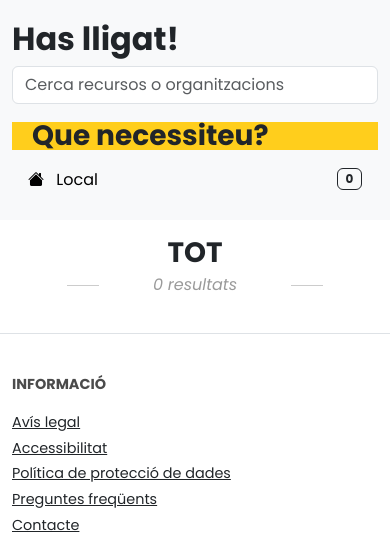
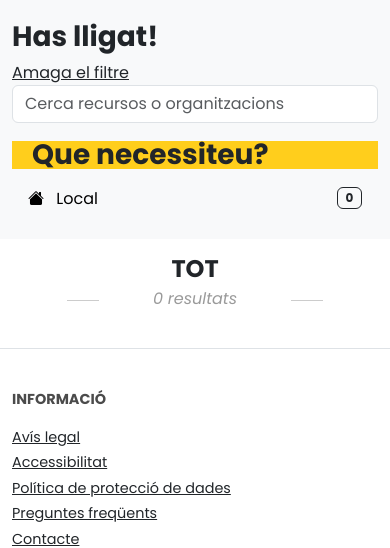
Before and after one commit to transversalcoop/femlliga, a Django app: page /organization/00000000-0000-0000-0000-000000000001/matches/ in a window 390 px wide. Shown: the part 69-617 px from the top of the page. Run offline with Django 4.2, Linux system fonts and the light colour scheme; a user stored in the database is signed in; tables that the repository leaves empty hold one stand-in row (values such as "Sample post"); parts of the project's set-up code (start-up, migrations or seed data) failed here and were passed over; some libraries are stand-ins or nearby versions.

Commit message:
FL093 fixed styles for mobile

```diff
--- a/config/settings.py
+++ b/config/settings.py
@@ -224,6 +224,9 @@ ACCOUNT_FORMS = {
     "login": "femlliga.forms.CaptchaLoginForm",
     "signup": "femlliga.forms.CaptchaSignupForm",
 }
+ACCOUNT_LOGIN_ON_EMAIL_CONFIRMATION = True
+ACCOUNT_EMAIL_CONFIRMATION_ANONYMOUS_REDIRECT_URL = "/"
+ACCOUNT_EMAIL_CONFIRMATION_AUTHENTICATED_REDIRECT_URL = "/app"
 
 SOCIALACCOUNT_PROVIDERS = {
     'google': {
--- a/femlliga/static/style.css
+++ b/femlliga/static/style.css
@@ -28,6 +28,24 @@ h2 {
 h3 {
     font-size: 24px;
     font-weight: normal;
+}
+
+@media (max-width: 768px) {
+    h1 {
+        font-size: 28px;
+    }
+
+    h2 {
+        font-size: 24px;
+    }
+
+    h3 {
+        font-size: 20px;
+    }
+
+    .badge {
+        white-space: normal;
+    }
 }
 
 h1, h2, h3, h4, h5, h6 {
@@ -710,3 +728,14 @@ nav .nav-link.active {
 .preferences-row .form-range::-ms-thumb {
     background-color: var(--brown);
 }
+
+.bg-yellow {
+    background-color: var(--yellow);
+}
+
+.text-toggle[aria-expanded=false] .text-expanded {
+    display: none;
+}
+.text-toggle[aria-expanded=true] .text-collapsed {
+    display: none;
+}
--- a/femlliga/templates/femlliga/_macros.html
+++ b/femlliga/templates/femlliga/_macros.html
@@ -637,3 +637,10 @@ function matchContains(search) {
 {% endmacro %}
 
 {% macro render_resource(r, options) %}{{ resource_name(r) }}{% if len(options) > 0 %} ({{ display_list(options) }}){% endif %}{% endmacro %}
+
+{% macro sidebar_filter_show_link() %}
+<a href="#sidebar-filter" class="text-toggle d-md-none" data-bs-toggle="collapse" aria-expanded="true">
+  <span class="text-collapsed">{{ _("Mostra el filtre") }}</span>
+  <span class="text-expanded">{{ _("Amaga el filtre") }}</span>
+</a>
+{% endmacro %}
--- a/femlliga/templates/femlliga/agreements.html
+++ b/femlliga/templates/femlliga/agreements.html
@@ -1,6 +1,6 @@
 {% extends "femlliga/_base_template.html" %}
 
-{% from 'femlliga/_macros.html' import organization_link, info_tooltip, vue_js %}
+{% from 'femlliga/_macros.html' import organization_link, info_tooltip, vue_js, sidebar_filter_show_link %}
 
 {% block title %}{{ _("Peticions") }}{% endblock %}
 
@@ -10,6 +10,8 @@
   <div id="app" class="row">
     <div class="col-md-4 d-md-block bg-light sidebar">
       <h1>{{ _("Peticions enviades i rebudes") }}</h1>
+      {{ sidebar_filter_show_link() }}
+      <div class="collapse show" id="sidebar-filter">
         <div class="btn-group w-100 mb-2" role="group" aria-label="{{ _("Selecciona si mostrar els resultats agrupats per recurs o per organització") }}">
           <button
             type="button"
@@ -56,6 +58,7 @@
             </li>
           </template>
         </ul>
+      </div>
     </div>
 
     <div class="col-md-8 ms-sm-auto px-md-4">
--- a/femlliga/templates/femlliga/matches.html
+++ b/femlliga/templates/femlliga/matches.html
@@ -1,6 +1,6 @@
 {% extends "femlliga/_base_template.html" %}
 
-{% from 'femlliga/_macros.html' import render_select_raw, organization_link, images_modal_vue, info_tooltip, match_filter_row_vue, vue_js, show_matches_vue, match_contains_func_js, matches_methods_vue %}
+{% from 'femlliga/_macros.html' import render_select_raw, organization_link, images_modal_vue, info_tooltip, match_filter_row_vue, vue_js, show_matches_vue, match_contains_func_js, matches_methods_vue, sidebar_filter_show_link %}
 
 {% block title %}
 {{ _("Has lligat!") }}
@@ -33,6 +33,8 @@
   <div id="app" class="row">
     <div class="col-md-4 d-md-block bg-light sidebar">
       <h1>{{ _("Has lligat!") }}</h1>
+      {{ sidebar_filter_show_link() }}
+      <div class="collapse show" id="sidebar-filter">
         <input v-model="search" type="text" class="form-control" placeholder="{{ _("Cerca recursos o organitzacions") }}">
         <ul class="nav nav-pills flex-column mb-auto mt-2">
           <h2 class="resource-matches-title background-yellow">{{ _("Que necessiteu?") }}</h2>
@@ -61,6 +63,7 @@
             </li>
           </template>
         </ul>
+      </div>
     </div>
 
     <div class="col-md-8 ms-sm-auto px-md-4">
--- a/femlliga/templates/femlliga/preferences.html
+++ b/femlliga/templates/femlliga/preferences.html
@@ -75,13 +75,13 @@
 
 {% macro preferences_switch(form, name, label, sublabel=None) %}
 <div class="row preferences-row">
-  <div class="col-lg-11 col-md-10">
+  <div class="col-9 col-lg-11 col-md-10">
     <label class="form-check-label" for="{{ name }}">
       <strong>{{ label }}</strong>
       {% if sublabel %}<div>{{ sublabel }}</div>{% endif %}
     </label>
   </div>
-  <div class="col-lg-1 col-md-2 form-switch form-check-reverse">
+  <div class="col-3 col-lg-1 col-md-2 form-switch form-check-reverse">
     <input class="form-check-input" type="checkbox" name="{{ name }}"
          {% if form and form.cleaned_data and form.cleaned_data[name] %}checked{% endif %}>
   </div>
--- a/femlliga/templates/femlliga/search.html
+++ b/femlliga/templates/femlliga/search.html
@@ -1,6 +1,6 @@
 {% extends "femlliga/_base_template.html" %}
 
-{% from 'femlliga/_macros.html' import render_select_raw, organization_link, images_modal_vue, info_tooltip, match_filter_row_vue, vue_js, show_matches_vue, match_contains_func_js, matches_methods_vue %}
+{% from 'femlliga/_macros.html' import render_select_raw, organization_link, images_modal_vue, info_tooltip, match_filter_row_vue, vue_js, show_matches_vue, match_contains_func_js, matches_methods_vue, sidebar_filter_show_link %}
 
 {% block title %}
 {{ _("Descobreix tot el que hi ha a Fem lliga!") }}
@@ -12,6 +12,8 @@
   <div id="app" class="row">
     <div class="col-md-4 d-md-block bg-light sidebar">
       <h1>{{ _("Descobreix tot el que hi ha a Fem lliga!") }}</h1>
+      {{ sidebar_filter_show_link() }}
+      <div class="collapse show" id="sidebar-filter">
         <div class="btn-group w-100 mb-2" role="group" aria-label="{{ _("Selecciona si mostrar els resultats agrupats per recurs o per organització") }}">
           <button
             type="button"
@@ -59,6 +61,7 @@
             </li>
           </template>
         </ul>
+      </div>
     </div>
 
     <div class="col-md-8 ms-sm-auto px-md-4">
```
Also changed, not shown: femlliga/templates/femlliga/resources-wizard.html (+29 -13 lines), femlliga/static/manifest.json. Lines whose indentation alone changed are shown as unchanged.
